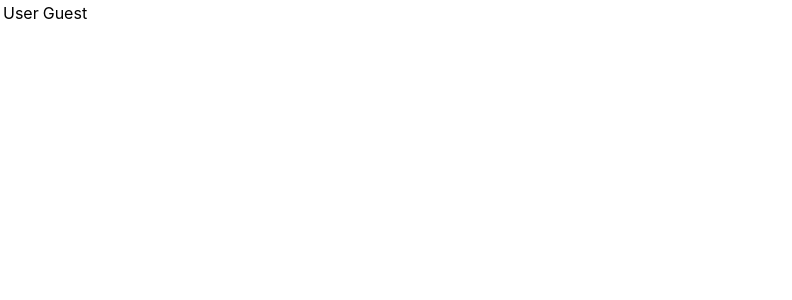
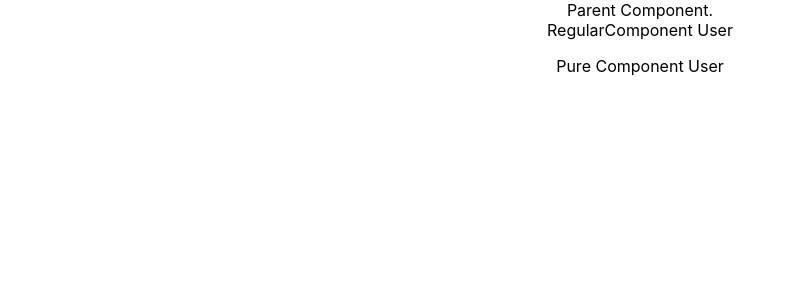
Before and after one commit to Vivek-Bhagat/React.js-source-codes-with-examples, a React (Create React App) app: page / in a window 1280 px wide. Shown: the top 300 px of the page, without its empty margins (0-792 px from the left). Built offline with nearby package versions, Linux system fonts and the light colour scheme.

Commit message:
pure component

```diff
--- a/src/App.js
+++ b/src/App.js
@@ -2,7 +2,11 @@
 // import React, { Component } from 'react'
 // import logo from './logo.svg';
 import "./App.css";
-import Table from "./components/Table";
+// import PureCompp from "./components/PureCompp";
+import ParentCompp from "./components/ParentCompp";
+
+
+// import Table from "./components/Table";
 // import Fragment from "./components/Fragment";
 // import TestForm from "./components/TestForm";
 // import LifeCycle from "./components/LifeCycle";
@@ -58,7 +62,8 @@
         {/* < TestForm /> */}
         {/* < LifeCycle /> */}
         {/* < Fragment /> */}
-        < Table />
+        {/* < Table /> */}
+      < ParentCompp/>
       </div>
     );
   }
--- /dev/null
+++ b/src/components/ParentCompp.js
@@ -0,0 +1,32 @@
+import React, { Component } from "react";
+import RegularComp from "./RegularComp";
+import PureCompp from "./PureCompp";
+
+export class ParentCompp extends Component {
+  constructor(props) {
+    super(props);
+
+    this.state = {
+      name: "User",
+    };
+  }
+
+  componentDidMount() {
+    setInterval(() => {
+      this.setState({
+        name: "User",
+      });
+    }, 2000);
+  }
+  render() {
+    return (
+      <div>
+        Parent Component.
+        <RegularComp name={this.state.name}></RegularComp>
+        <PureCompp name={this.state.name}></PureCompp>
+      </div>
+    );
+  }
+}
+
+export default ParentCompp;
--- /dev/null
+++ b/src/components/PureCompp.js
@@ -0,0 +1,14 @@
+import React, { PureComponent } from "react";
+
+class PureCompp extends PureComponent {
+  render() {
+    return (
+      <>
+        <p>Pure Component {this.props.name}</p>
+
+      </>
+    );
+  }
+}
+
+export default PureCompp;
--- /dev/null
+++ b/src/components/RegularComp.js
@@ -0,0 +1,11 @@
+import React, { Component } from 'react'
+
+export class RegularComp extends Component {
+  render() {
+    return (
+      <div>RegularComponent {this.props.name}</div>
+    )
+  }
+}
+
+export default RegularComp
```
